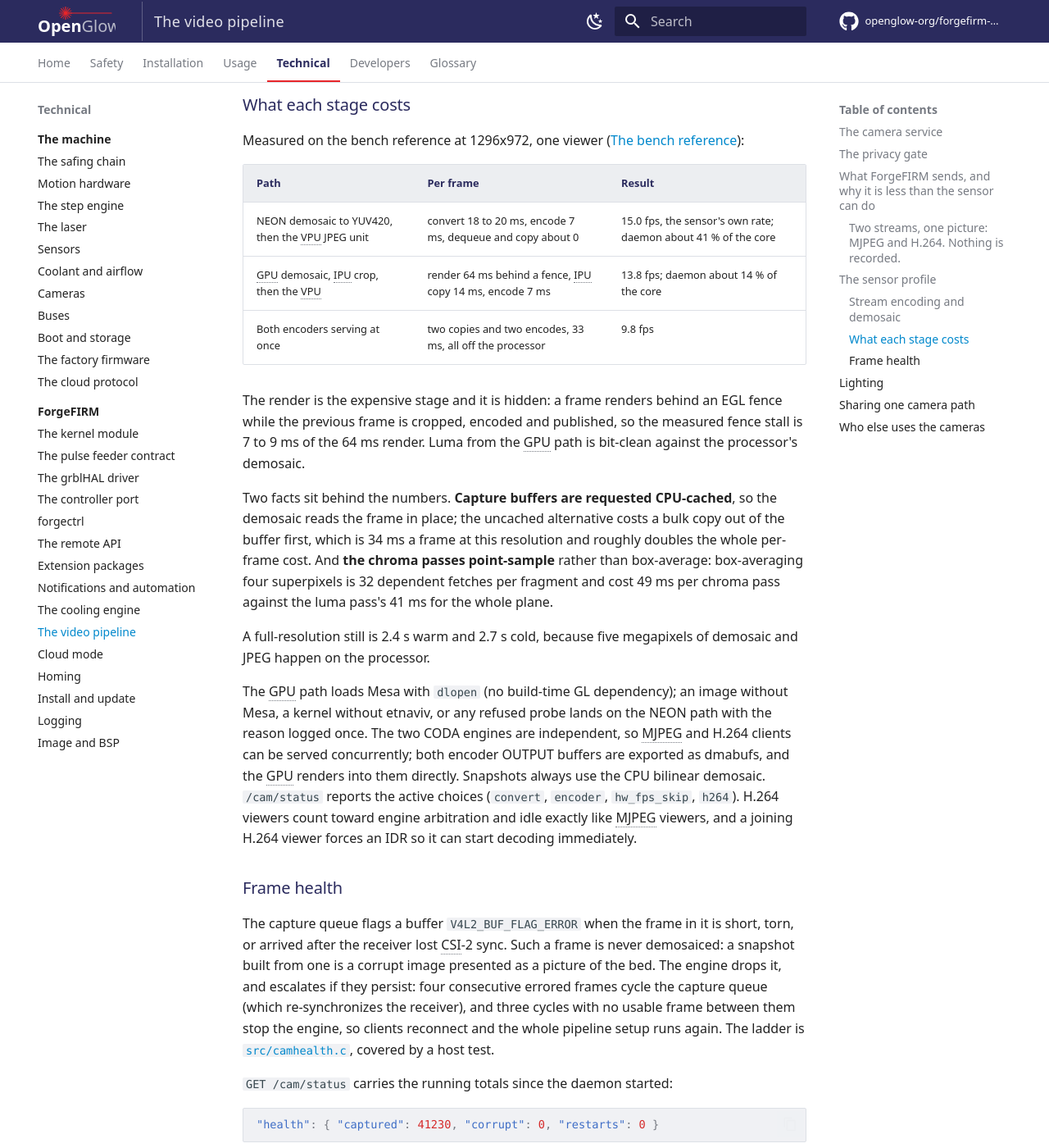
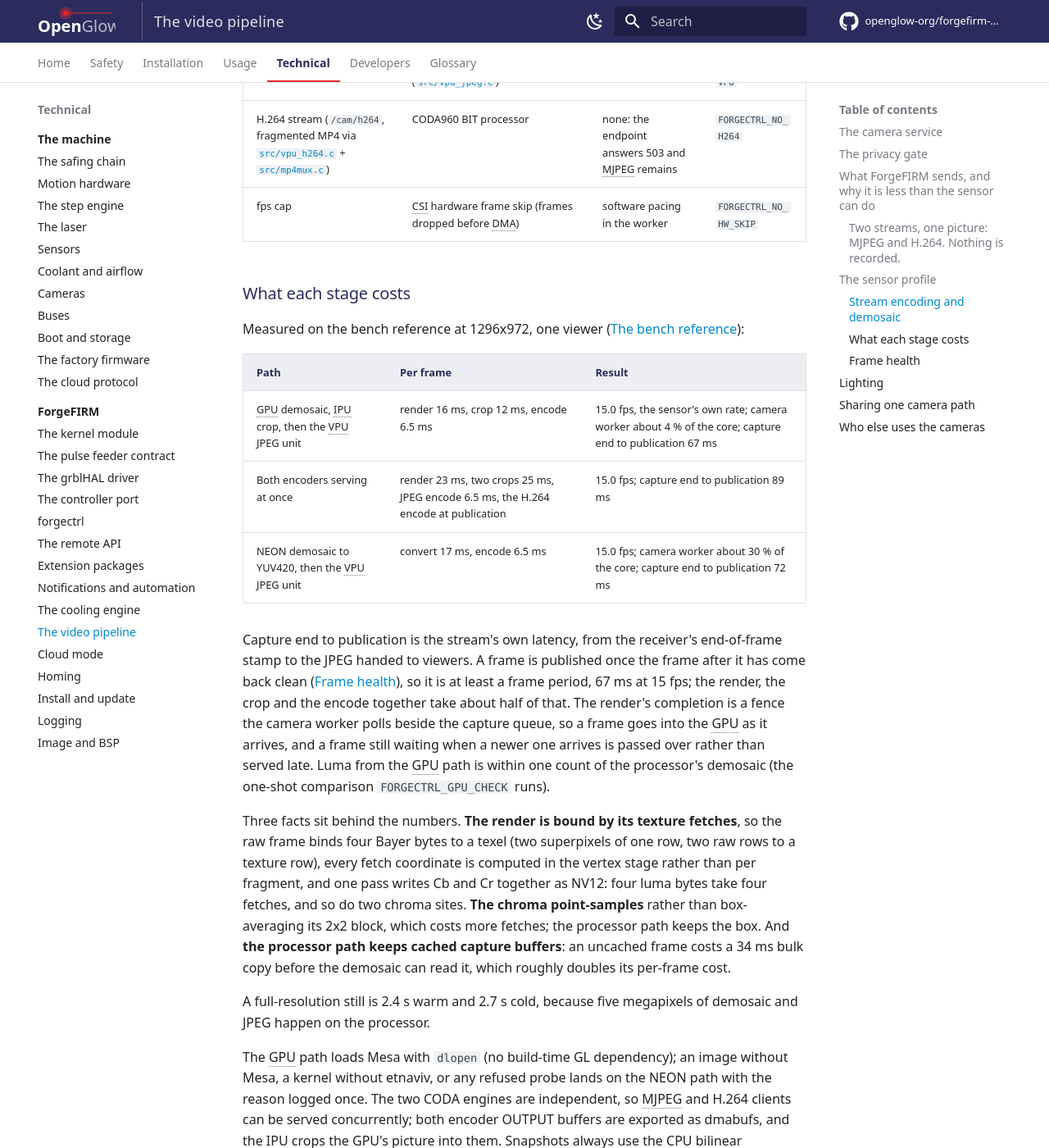
Before and after one commit to openglow-org/forgefirm-docs, an MkDocs documentation site: the page built from docs/technical/forgefirm/video-pipeline.md, in a window 1280 px wide and 1400 px high, scrolled down 5868 px. Shown: the whole window at 82% size. Built offline with MkDocs 1.6.1 and Material for MkDocs 9.7.7, drawn with Linux system fonts in a browser that asks for light colours; comment, search, counter and statistics services are not loaded; some of the changed text lies outside the part shown.

Commit message:
Video pipeline: coherent capture buffers, the two-pass render, the frame gate, and the switch fd
video-pipeline.md: the capture buffers are coherent while the GPU
demosaics and cached while the processor does, and why; the render's
texel packing, vertex-stage fetch coordinates and NV12 in two passes,
cropped by the IPU; the stage times and capture-end-to-publication
latency of each path, measured on the bench reference; the frame gate
(a frame is published once the next comes back clean, a flagged frame
withholds both neighbors, snapshots and H.264 follow it,
FORGECTRL_FLAG_EVERY); /cam/status health.withheld and the timing
block; the MJPEG delimiter sent right after each part.

forgectrl.md: forgectrl reads the switches for /status, the events
stream and the camera lid gate through one descriptor it keeps open,
why, and what a failed read reports.

Proof: zensical strict build, check-style.py, and check-interfaces.py
clean.

````diff
--- a/docs/technical/forgefirm/video-pipeline.md
+++ b/docs/technical/forgefirm/video-pipeline.md
@@ -27,18 +27,29 @@
 | `GET /cam/stream?cam=lid\|head&fps=1..15&lamp=0..1023` | Multipart MJPEG, half the capture size in each axis (1296x972 on a 5 MP machine); `fps` paces this viewer alone, `lamp` lights the camera while a stream watches |
 | `GET /cam/h264?cam=lid\|head` | The same picture as H.264 in fragmented MP4 |
 | `GET /cam/snapshot?cam=lid\|head&res=full\|half&q=1..100` | Single JPEG, default full (2592x1944 on a 5 MP machine) |
-| `GET /cam/status` | JSON: running/cam/clients/frames/fps/fps_cap/encoder/buffers, the sensor, the frame sizes, the lid gate, the health counters |
+| `GET /cam/status` | JSON: running/cam/clients/frames/fps/fps_cap/encoder/buffers, the sensor, the frame sizes, the lid gate, the health counters, the stream's per-stage timing |
 | `GET /?action=stream` / `/?action=snapshot` | mjpg-streamer-compatible aliases (lid) |
 
-The stream demosaics each 2x2 BGGR quad to one pixel straight into planar
-YUV420 and encodes on the i.MX6 CODA960 VPU JPEG encoder: 15 fps at
+The stream demosaics each 2x2 BGGR quad to one pixel straight into YUV
+4:2:0 and encodes on the i.MX6 CODA960 VPU JPEG encoder: 15 fps at
 1296x972 on a 5 MP machine, sensor-limited. Snapshots use a bilinear
-demosaic and libjpeg, which is also the automatic fallback encoder.
+demosaic and libjpeg, which is also the automatic fallback encoder. Each
+MJPEG part is closed by the delimiter that opens the next, so a viewer that
+finds a part's end by its boundary (a browser's image element) shows a frame
+as soon as it arrives rather than when the next one starts.
 
-Capture buffers are requested non-coherent (CPU-cached) so the demosaic can
-read frames in place. On kernels whose capture queue lacks cache-hint
-support the daemon falls back to uncached buffers with a bounce copy;
-`/cam/status` reports which as `"buffers"`.
+The capture buffers are **coherent (uncached) while the GPU demosaics the
+stream, and CPU-cached when the processor does**. A cached buffer is
+cache-maintained over its whole 5 MB at every frame, part of it inside the
+receiver's end-of-frame interrupt with every other interrupt held off, 4.5 ms
+a frame on the bench reference; on the GPU path nothing on the processor
+reads the frame, so that work buys nothing. The processor's demosaic needs
+the cached mapping, so a GPU that fails or never comes up makes the next
+capture start ask for cached buffers. A snapshot from coherent buffers takes
+a bulk copy first, tens of milliseconds against a still's second or two. On
+kernels whose capture queue lacks cache-hint support the daemon uses uncached
+buffers with that copy throughout. `/cam/status` reports which as
+`"buffers"`.
 
 The capture pipeline is held open while clients are active and fully
 released after 10 s idle, so one-shot V4L2 users can still grab. The
@@ -155,8 +166,9 @@
 at once does not double any cost that matters. The demosaic that feeds them
 runs as fragment shaders on the SoC's GC880 GPU when the image ships the GL
 stack (reported as `"convert": "gpu"` in `/cam/status`), reading the sensor
-frame and writing the encoder's buffer directly, so a stream frame never
-crosses the CPU at all; without the GPU it falls back to the NEON demosaic.
+frame and writing a picture the IPU crops into each encoder's buffer, so a
+stream frame never crosses the CPU at all; without the GPU it falls back to
+the NEON demosaic.
 Stills are demosaiced and encoded on the CPU, which is most of why a
 full-resolution one takes a couple of seconds.
 
@@ -204,7 +216,7 @@
 
 | Stage | First choice | Fallback | Switch |
 |---|---|---|---|
-| Demosaic (stream) | GC880 GPU fragment shaders ([`src/gpu_debayer.c`](https://github.com/openglow-org/forgectrl/blob/main/src/gpu_debayer.c)): capture dmabuf in, encoder dmabuf out, CPU untouched | NEON superpixel ([`src/debayer.c`](https://github.com/openglow-org/forgectrl/blob/main/src/debayer.c)), then scalar | `FORGECTRL_NO_GPU`, `FORGECTRL_NO_NEON` |
+| Demosaic (stream) | GC880 GPU fragment shaders ([`src/gpu_debayer.c`](https://github.com/openglow-org/forgectrl/blob/main/src/gpu_debayer.c)): capture dmabuf in, NV12 out for the IPU to crop into each encoder ([`src/ipu_copy.c`](https://github.com/openglow-org/forgectrl/blob/main/src/ipu_copy.c)), CPU untouched | NEON superpixel ([`src/debayer.c`](https://github.com/openglow-org/forgectrl/blob/main/src/debayer.c)), then scalar | `FORGECTRL_NO_GPU`, `FORGECTRL_NO_NEON` |
 | MJPEG frames | CODA960 JPEG unit ([`src/vpu_jpeg.c`](https://github.com/openglow-org/forgectrl/blob/main/src/vpu_jpeg.c)) | libjpeg | `FORGECTRL_NO_VPU` |
 | H.264 stream (`/cam/h264`, fragmented MP4 via [`src/vpu_h264.c`](https://github.com/openglow-org/forgectrl/blob/main/src/vpu_h264.c) + [`src/mp4mux.c`](https://github.com/openglow-org/forgectrl/blob/main/src/mp4mux.c)) | CODA960 BIT processor | none: the endpoint answers 503 and MJPEG remains | `FORGECTRL_NO_H264` |
 | fps cap | CSI hardware frame skip (frames dropped before DMA) | software pacing in the worker | `FORGECTRL_NO_HW_SKIP` |
@@ -216,22 +228,31 @@
 
 | Path | Per frame | Result |
 |---|---|---|
-| NEON demosaic to YUV420, then the VPU JPEG unit | convert 18 to 20 ms, encode 7 ms, dequeue and copy about 0 | 15.0 fps, the sensor's own rate; daemon about 41 % of the core |
-| GPU demosaic, IPU crop, then the VPU | render 64 ms behind a fence, IPU copy 14 ms, encode 7 ms | 13.8 fps; daemon about 14 % of the core |
-| Both encoders serving at once | two copies and two encodes, 33 ms, all off the processor | 9.8 fps |
+| GPU demosaic, IPU crop, then the VPU JPEG unit | render 16 ms, crop 12 ms, encode 6.5 ms | 15.0 fps, the sensor's own rate; camera worker about 4 % of the core; capture end to publication 67 ms |
+| Both encoders serving at once | render 23 ms, two crops 25 ms, JPEG encode 6.5 ms, the H.264 encode at publication | 15.0 fps; capture end to publication 89 ms |
+| NEON demosaic to YUV420, then the VPU JPEG unit | convert 17 ms, encode 6.5 ms | 15.0 fps; camera worker about 30 % of the core; capture end to publication 72 ms |
 
-The render is the expensive stage and it is hidden: a frame renders behind an
-EGL fence while the previous frame is cropped, encoded and published, so the
-measured fence stall is 7 to 9 ms of the 64 ms render. Luma from the GPU path
-is bit-clean against the processor's demosaic.
+Capture end to publication is the stream's own latency, from the receiver's
+end-of-frame stamp to the JPEG handed to viewers. A frame is published once
+the frame after it has come back clean ([Frame health](#frame-health)), so it
+is at least a frame period, 67 ms at 15 fps; the render, the crop and the
+encode together take about half of that. The render's completion is a fence
+the camera worker polls beside the capture queue, so a frame goes into the
+GPU as it arrives, and a frame still waiting when a newer one arrives is
+passed over rather than served late. Luma from the GPU path is within one
+count of the processor's demosaic (the one-shot comparison
+`FORGECTRL_GPU_CHECK` runs).
 
-Two facts sit behind the numbers. **Capture buffers are requested
-CPU-cached**, so the demosaic reads the frame in place; the uncached
-alternative costs a bulk copy out of the buffer first, which is 34 ms a frame
-at this resolution and roughly doubles the whole per-frame cost. And **the
-chroma passes point-sample** rather than box-average: box-averaging four
-superpixels is 32 dependent fetches per fragment and cost 49 ms per chroma
-pass against the luma pass's 41 ms for the whole plane.
+Three facts sit behind the numbers. **The render is bound by its texture
+fetches**, so the raw frame binds four Bayer bytes to a texel (two superpixels
+of one row, two raw rows to a texture row), every fetch coordinate is
+computed in the vertex stage rather than per fragment, and one pass writes Cb
+and Cr together as NV12: four luma bytes take four fetches, and so do two
+chroma sites. **The chroma point-samples** rather than box-averaging its 2x2
+block, which costs more fetches; the processor path keeps the box. And **the
+processor path keeps cached capture buffers**: an uncached frame costs a
+34 ms bulk copy before the demosaic can read it, which roughly doubles its
+per-frame cost.
 
 A full-resolution still is 2.4 s warm and 2.7 s cold, because five megapixels
 of demosaic and JPEG happen on the processor.
@@ -240,8 +261,8 @@
 image without Mesa, a kernel without etnaviv, or any refused probe lands on
 the NEON path with the reason logged once. The two CODA engines are
 independent, so MJPEG and H.264 clients can be served concurrently; both
-encoder OUTPUT buffers are exported as dmabufs, and the GPU renders into
-them directly. Snapshots always use the CPU bilinear demosaic. `/cam/status`
+encoder OUTPUT buffers are exported as dmabufs, and the IPU crops the GPU's
+picture into them. Snapshots always use the CPU bilinear demosaic. `/cam/status`
 reports the active choices (`convert`, `encoder`, `hw_fps_skip`, `h264`).
 H.264 viewers count toward engine arbitration and idle exactly like MJPEG
 viewers, and a joining H.264 viewer forces an IDR so it can start decoding
@@ -260,11 +281,32 @@
 [`src/camhealth.c`](https://github.com/openglow-org/forgectrl/blob/main/src/camhealth.c),
 covered by a host test.
 
-`GET /cam/status` carries the running totals since the daemon started:
+**A stream frame is published only once the frame after it has come back
+clean.** The receiver flags the next buffer to complete after it reports lost
+sync, which need not be the buffer holding the torn frame, so a flagged frame
+withholds both its neighbors: the frame before it, unless a clean frame
+already vouched for it, and the frame after it. On a clean stream this costs
+only the part of a frame period the pipeline does not already spend; during a
+run of errors the viewer gets fewer frames and no torn ones. A snapshot is
+taken the same way, from a frame the next one vouches for, and H.264 encodes a
+frame only at its publication, since a frame it has encoded cannot be taken
+back. `FORGECTRL_FLAG_EVERY=N` flags every Nth frame the way the receiver
+flags a torn one, a bench drill for the ladder and this gate.
+
+`GET /cam/status` carries the running totals since the daemon started, and
+the stream's timing while a viewer watches:
 
 ```json
-"health": { "captured": 41230, "corrupt": 0, "restarts": 0 }
+"health": { "captured": 41230, "corrupt": 0, "restarts": 0, "withheld": 0 },
+"timing": { "latency_ms": 67.1, "convert_ms": 15.8, "copy_ms": 11.9, "encode_ms": 6.3, "skipped": 3 }
 ```
+
+`withheld` counts the stream frames not published because a neighbor came
+back flagged. `timing` holds means over the last two seconds of streaming,
+zeros while nothing streams: capture end to publication, the demosaic (the
+GPU render or the processor's), the IPU crop, and the JPEG encode, with
+`skipped` counting the frames passed over because a newer one was already
+waiting.
 
 A nonzero `corrupt` on a machine that is otherwise working is a real signal
 (a marginal camera ribbon, a mistimed D-PHY), even though those frames never
@@ -328,9 +370,10 @@
 
     That coexistence is not free, and it is worth knowing why. The step
     producer runs `SCHED_FIFO`, which covers a userspace competitor for the
-    single core, but it does not cover the camera: the per-frame cache
-    maintenance over a multi-megabyte capture buffer is kernel-context work
-    that no userspace priority can preempt. What made it comfortable was
-    taking work off that path rather than raising a priority further, the
-    GPU demosaic and the hardware frame skip above
+    single core, but it does not cover kernel work: a CPU-cached capture
+    buffer is cache-maintained over its whole 5 MB every frame, part of it in
+    the receiver's end-of-frame interrupt, which no userspace priority can
+    preempt. What keeps it comfortable is taking work off that path rather
+    than raising a priority further: the GPU demosaic, the coherent capture
+    buffers that go with it, and the hardware frame skip above
     ([the grblHAL driver](grblhal-driver.md#real-time-design)).
````
Also changed, not shown: docs/technical/forgefirm/forgectrl.md (+7 -1 lines).
